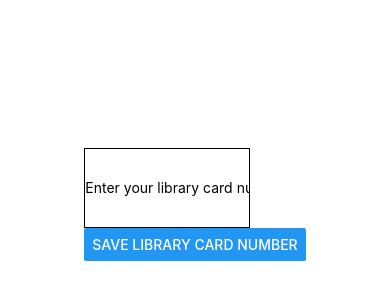
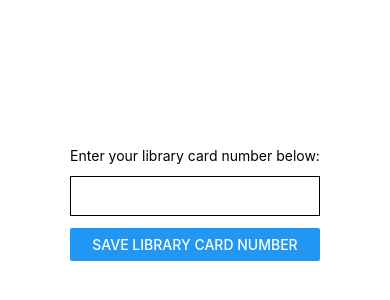
Before and after one commit to ericapisani/tpl-ecard, a React Native app: screen / in a window 390 px wide. Shown: the part 218-518 px from the top of the page. Built offline with nearby package versions, Linux system fonts and the light colour scheme.

Commit message:
Small refactors

```diff
--- a/App.js
+++ b/App.js
@@ -50,9 +50,9 @@ export default function App() {
       {libraryCardNumber && (
         <View>
           <Barcode
-              value={libraryCardNumber}
-              options={{ format: 'codabar' }}
-            />
+            value={libraryCardNumber}
+            options={{ format: 'codabar' }}
+          />
           <Button
             onPress={() => { deleteData() }}
             title="Delete saved library card number"
@@ -64,11 +64,12 @@ export default function App() {
       }
       {!libraryCardNumber && (
         <View>
+          <Text>Enter your library card number below:</Text>
           <TextInput
             onChangeText={onChangeNumber}
             value={changedNumber}
-            placeholder="Enter your library card number here!"
             keyboardType="numeric"
+            multiline={true}
             style={styles.libraryCardNumberInput}
           />
           <Button
@@ -92,9 +93,15 @@ const styles = StyleSheet.create({
     justifyContent: 'space-evenly',
   },
   libraryCardNumberInput: {
-    height: 80,
-    width: "75%",
+    // Numbers use 'pixel' as the metric
+    height: 40,
+    marginTop: 12,
+    marginBottom: 12,
     borderWidth: 1,
-    textAlign: "center"
-  }
+    padding: 10,
+  },
+  deleteButton: {
+    marginTop: 12,
+    marginBottom: 12,
+  },
 });
--- a/package.json
+++ b/package.json
@@ -4,8 +4,6 @@
   "main": "node_modules/expo/AppEntry.js",
   "scripts": {
     "start": "expo start",
-    "android": "expo start --android",
-    "ios": "expo start --ios",
     "web": "expo start --web"
   },
   "dependencies": {
```
